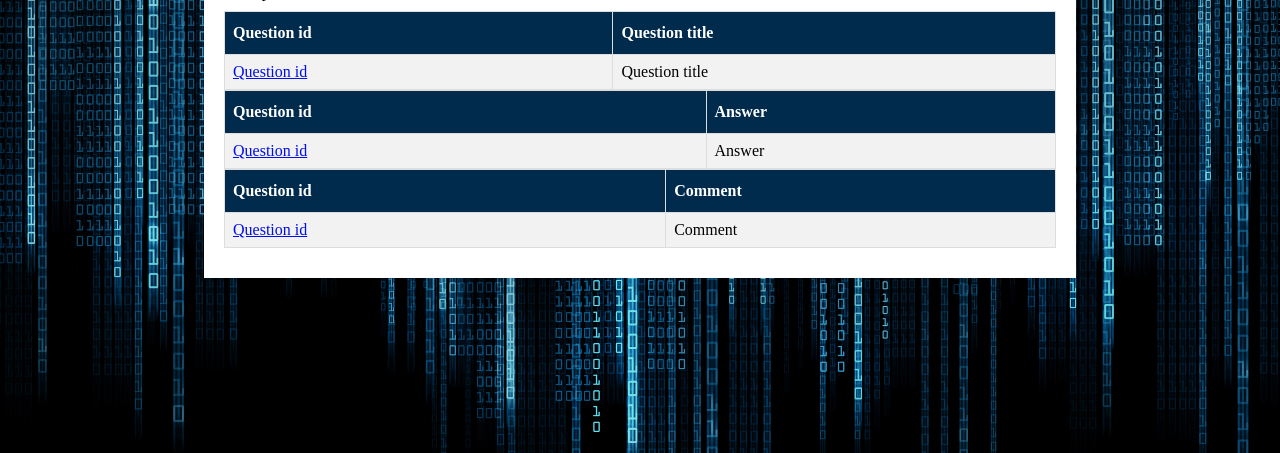
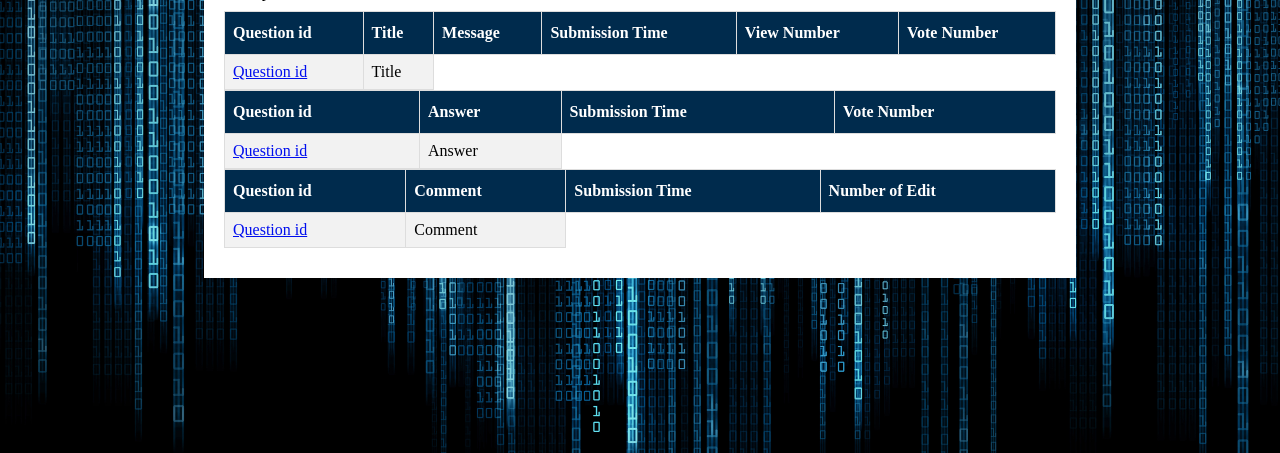
Before and after one commit to zsofiam/ask-mate-3-python, a Flask app: template templates/user_profile.html in a window 1280 px wide. Shown: the part 197-650 px from the top of the page. Run offline with Flask 2, Linux system fonts and the light colour scheme; the template is opened without the code that fills it, so the values that code supplies are empty.

Commit message:
extend user_profile.html layout

```diff
--- a/sample_data/sql1.sql
+++ b/sample_data/sql1.sql
@@ -139,7 +139,7 @@ INSERT INTO answer VALUES (2, '2017-04-25 14:42:00', 35, 1, 'Look it up in the P
 SELECT pg_catalog.setval('answer_id_seq', 2, true);
 
 INSERT INTO comment VALUES (1, 0, NULL, 'Please clarify the question as it is too vague!', '2017-05-01 05:49:00');
-INSERT INTO comment VALUES (2, NULL, 1, 'I think you could use my_list = list() as well.', '2017-05-02 16:55:00');
+INSERT INTO comment VALUES (2, 1, 1, 'I think you could use my_list = list() as well.', '2017-05-02 16:55:00');
 SELECT pg_catalog.setval('comment_id_seq', 2, true);
 
 INSERT INTO tag VALUES (1, 'python');
--- a/templates/user_profile.html
+++ b/templates/user_profile.html
@@ -32,17 +32,23 @@
     <table class="users-table">
         <tr>
             <th>Question id</th>
-            <th>Question title</th>
+            <th>Title</th>
+            <th>Message</th>
+            <th>Submission Time</th>
+            <th>View Number</th>
+            <th>Vote Number</th>
         </tr>
         <tr>
             <td><a href="#">Question id</a></td>
-            <td>Question title</td>
+            <td>Title</td>
         </tr>
     </table>
     <table class="users-table">
         <tr>
             <th>Question id</th>
             <th>Answer</th>
+            <th>Submission Time</th>
+            <th>Vote Number</th>
         </tr>
         <tr>
             <td><a href="#">Question id</a></td>
@@ -53,6 +59,8 @@
         <tr>
             <th>Question id</th>
             <th>Comment</th>
+            <th>Submission Time</th>
+            <th>Number of Edit</th>
         </tr>
         <tr>
             <td><a href="#">Question id</a></td>
```
